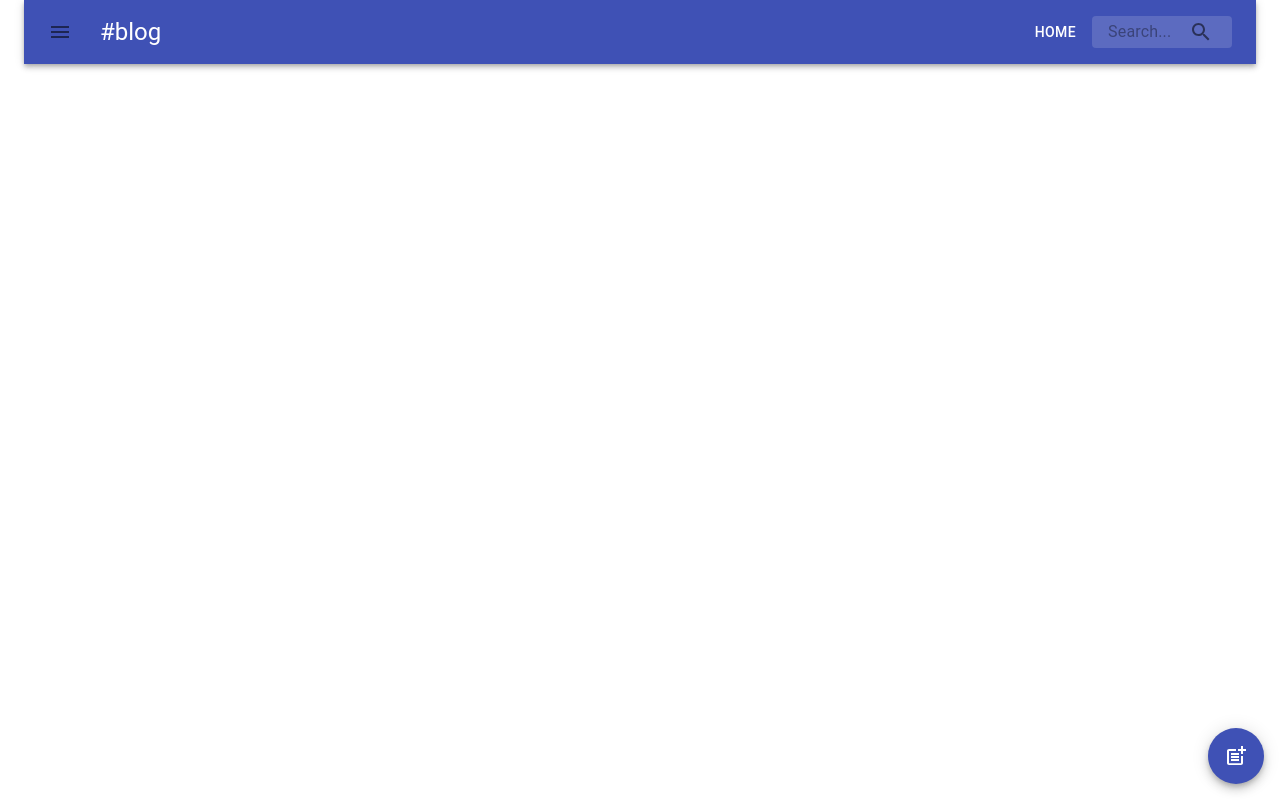
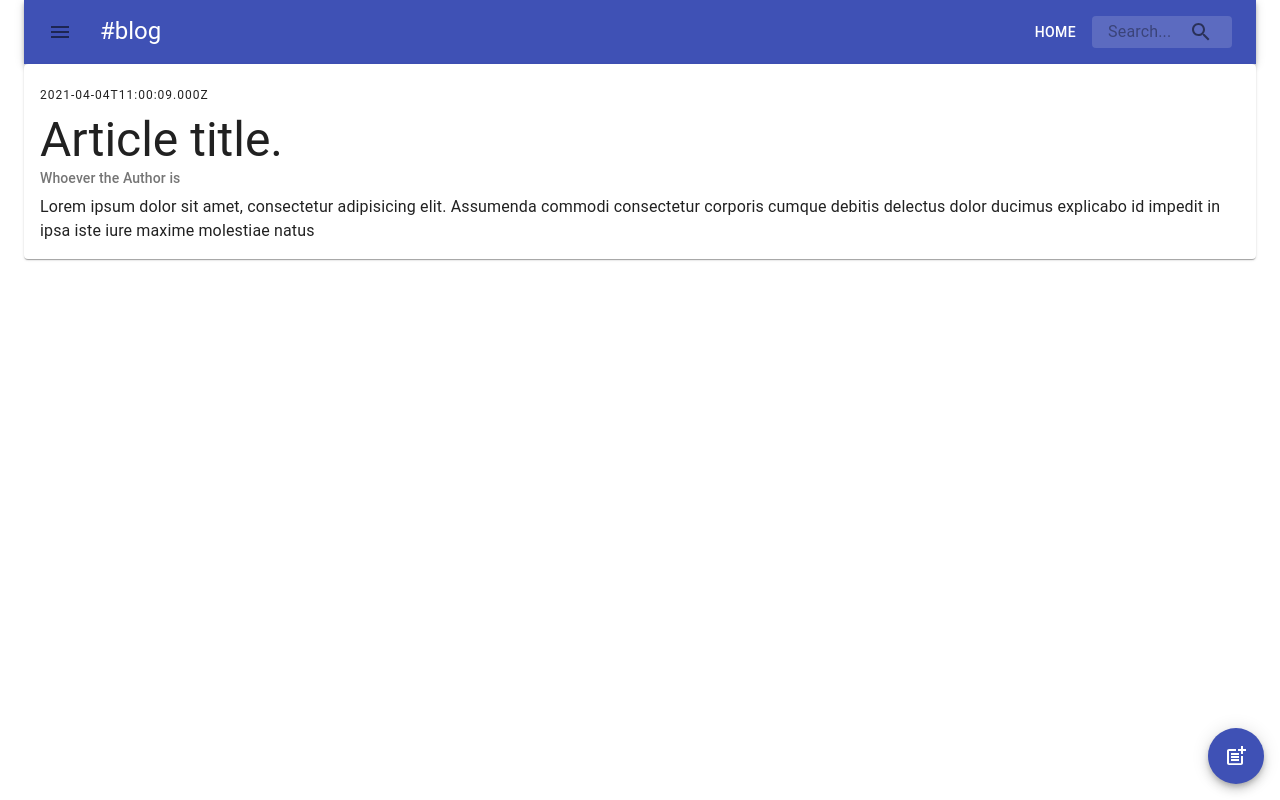
Before and after one commit to olav-valle/blog_page_react, a React (Create React App) app: page / in a window 1280 px wide. Built offline with nearby package versions, Linux system fonts and the light colour scheme.

Commit message:
first draft of article card for list view implemented.

```diff
--- a/src/App.js
+++ b/src/App.js
@@ -13,6 +13,7 @@ import {
 import {Menu, PostAdd} from '@material-ui/icons'
 import theme from "./theme"
 import {SearchBox} from "./SearchBox";
+import {ArticleCard} from "./ArticleCard";
 
 
 const useStyles = makeStyles((theme) => ({
@@ -75,6 +76,10 @@ function App() {
                         <SearchBox/>
                     </Toolbar>
                 </AppBar>
+
+                <ArticleCard />
+
+
                 <Fab className={classes.actionButton} color="primary" aria-label="add">
                     <PostAdd />
                 </Fab>
--- a/src/ArticleCard.js
+++ b/src/ArticleCard.js
@@ -0,0 +1,61 @@
+import React from "react";
+import {
+    makeStyles,
+    CardActionArea,
+    Card,
+    CardActions,
+    CardContent,
+    Button,
+    Typography
+} from "@material-ui/core";
+
+import theme from "./theme"
+
+const useStyles = makeStyles({
+    date: {
+
+    },
+    contentArea: {},
+    headline: {},
+    byline: {
+        fontSize: "xx-small",
+
+    },
+    excerpt: {},
+    media: {},
+
+})
+
+
+export const ArticleCard = () => {
+    const classes = useStyles();
+    return (
+        <Card>
+            <CardActionArea>
+                <CardContent className={classes.contentArea}>
+                    <Typography variant={"overline"} classes={classes.date}>
+                        {new Date().toISOString()}
+                    </Typography>
+
+                    <Typography variant='h3' classes={classes.headline}>
+                        Article title.
+                    </Typography>
+
+                    <Typography gutterBottom={true} variant="subtitle2" color="textSecondary" classes={classes.byline}>
+                        Whoever the Author is
+                    </Typography>
+
+                    <Typography component={'p'} classes={classes.excerpt}>
+                        Lorem ipsum dolor sit amet, consectetur adipisicing elit. Assumenda commodi consectetur corporis
+                        cumque debitis delectus dolor ducimus explicabo id impedit in ipsa iste iure maxime molestiae
+                        natus
+
+                    </Typography>
+
+                </CardContent>
+
+            </CardActionArea>
+        </Card>
+    )
+
+}
--- a/src/theme.js
+++ b/src/theme.js
@@ -1,7 +1,7 @@
-import { createMuiTheme } from "@material-ui/core";
+import {createMuiTheme, responsiveFontSizes} from "@material-ui/core";
 import {blue, green, orange, purple, red} from "@material-ui/core/colors";
 
-const theme = createMuiTheme({
+let theme = createMuiTheme({
     palette: {
 
     },
@@ -9,4 +9,6 @@ const theme = createMuiTheme({
     },
 })
 
+theme = responsiveFontSizes(theme);
+
 export default theme;
```
